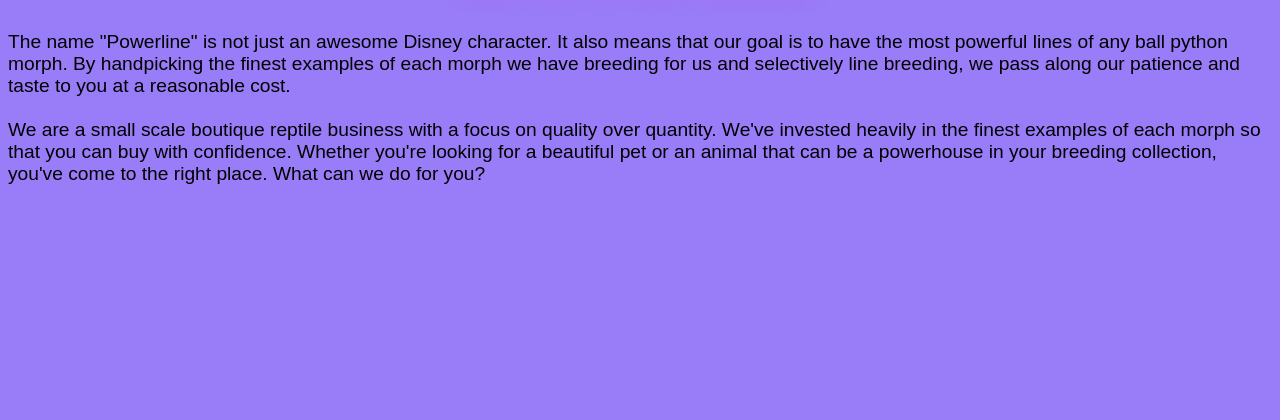
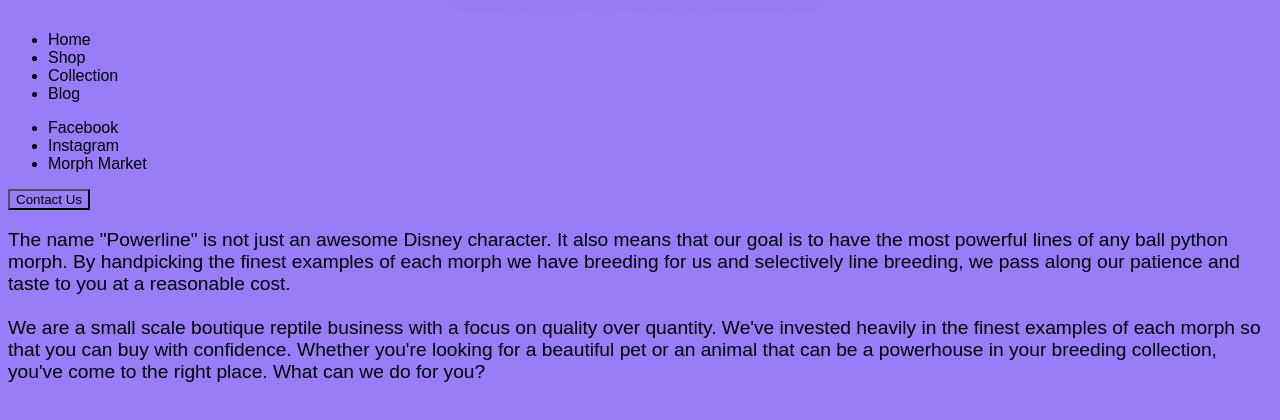
Before and after one commit to WholesaleMemories/powerline_website, a plain HTML site: page index.html in a window 1280 px wide. Shown: the part 222-642 px from the top of the page. Drawn offline with Linux system fonts and the light colour scheme; a web font is replaced by a local one.

Commit message:
Add html for nav bar
-"navbar" class is a flexbox container
-"leftside" class will use flexbox to push those elements to the left
-"rightside" class will use flexbox to push those elements to the right

```diff
--- a/index.html
+++ b/index.html
@@ -1,25 +1,53 @@
 <!DOCTYPE html>
-<html>
+<html lang="en">
 <head>
-        <meta charset="utf-8">
+    <meta charset="UTF-8">
     <meta http-equiv="X-UA-Compatible" content="IE=edge">
+    <meta name="viewport" content="width=device-width, initial-scale=1.0">
     <title>Powerline Reptiles: Take me to Your Breeder</title>
-        <meta name="description" content="">
-        <meta name="viewport" content="width=device-width, initial-scale=1">
     <link rel="stylesheet" href="style.css">
     <link rel="preconnect" href="https://fonts.googleapis.com">
     <link rel="preconnect" href="https://fonts.gstatic.com" crossorigin>
     <link href="https://fonts.googleapis.com/css2?family=Dongle:wght@300&display=swap" rel="stylesheet">
 </head>
 <body>
-        <!--[if lt IE 7]>
-            <p class="browsehappy">You are using an <strong>outdated</strong> browser. Please <a href="#">upgrade your browser</a> to improve your experience.</p>
-        <![endif]-->
-
-        <script src="" async defer></script>
     <div class="header">
         <img src=transparent_pr_logo.png alt="Powerline Logo" class="responsive">
         <h2 class="sub-heading">Take me to your breeder.</h2>
+    </div>
+    <nav class="navbar">
+        <div class="leftside">
+            <ul>
+                <li>
+                    Home
+                </li>
+                <li>
+                    Shop
+                </li>
+                <li>
+                    Collection
+                </li>
+                <li>
+                    Blog
+                </li>
+            </ul>
+        </div>
+        <div class="rightside">
+            <ul>
+                <li>
+                    Facebook
+                </li>
+                <li>
+                    Instagram
+                </li>
+                <li>
+                    Morph Market
+                </li>
+            </ul>
+            <button>
+                Contact Us
+            </button>
+        </div>
     </div>
     <p class="body-text">
     The name "Powerline" is not just an awesome Disney character. It also means that our goal is to have the most powerful lines of any ball python morph. By handpicking the finest examples of each morph we have breeding for us and selectively line breeding, we pass along our patience and taste to you at a reasonable cost.
```
Lines whose indentation alone changed are shown as unchanged.
